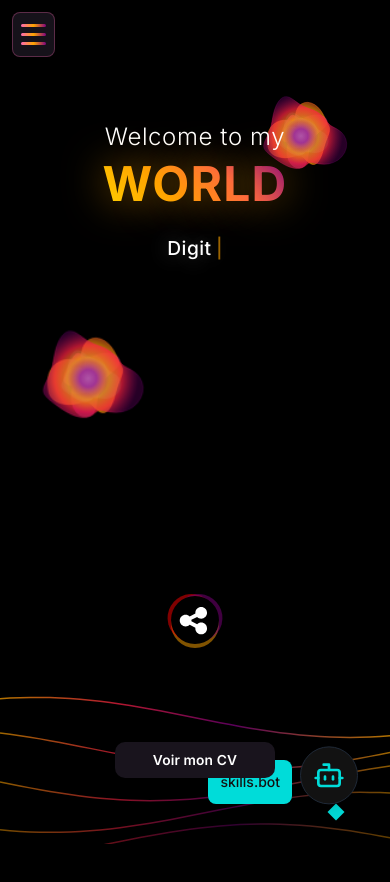
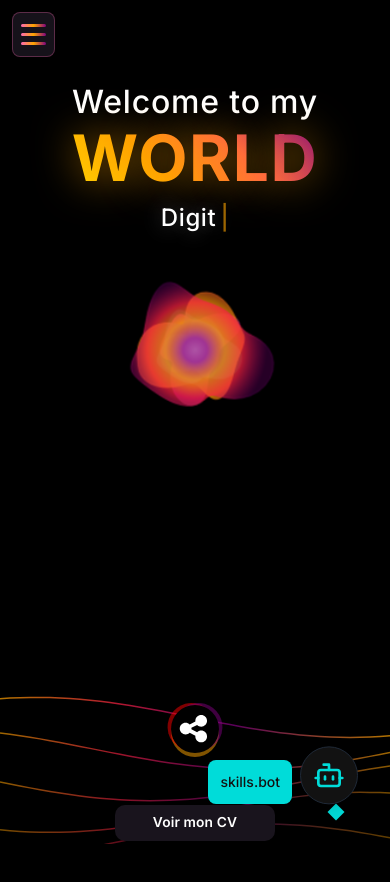
Before and after one commit to Raphael91000/raphbolt, a React (Vite) app: page / in a window 390 px wide. Shown: the top 882 px of the page. Built offline with nearby package versions, Linux system fonts and the light colour scheme.

Commit message:
home page

```diff
--- a/src/sections/Home.tsx
+++ b/src/sections/Home.tsx
@@ -25,6 +25,7 @@ const FluidShapesAnimation = ({ opacity = 1 }: { opacity?: number }) => {
     const canvas = canvasRef.current;
     if (!canvas) return;
     const ctx = canvas.getContext("2d");
+    if (!ctx) return;
     canvas.width = canvasSize;
     canvas.height = canvasSize;
     let animationId: number;
@@ -124,7 +125,7 @@ const FluidShapesAnimation = ({ opacity = 1 }: { opacity?: number }) => {
         ref={canvasRef}
         width={canvasSize}
         height={canvasSize}
-        className="block"
+        className="hidden sm:block"
         style={{
           filter: "blur(0.5px)",
           mixBlendMode: "screen",
@@ -133,6 +134,116 @@ const FluidShapesAnimation = ({ opacity = 1 }: { opacity?: number }) => {
         }}
       />
     </div>
+  );
+};
+
+// --- Animation mobile séparée ---
+const MobileFluidAnimation = ({ opacity = 1 }: { opacity?: number }) => {
+  const canvasRef = useRef<HTMLCanvasElement>(null);
+  const canvasSize = 200;
+
+  useEffect(() => {
+    const canvas = canvasRef.current;
+    if (!canvas) return;
+    const ctx = canvas.getContext("2d");
+    if (!ctx) return;
+    canvas.width = canvasSize;
+    canvas.height = canvasSize;
+    let animationId: number;
+
+    const drawFluidShapes = () => {
+      ctx.clearRect(0, 0, canvasSize, canvasSize);
+      ctx.save();
+      ctx.translate(canvasSize / 2, canvasSize / 2);
+      const time = Date.now() * 0.001;
+      const scaleFactor = canvasSize / 400;
+      for (let shape = 0; shape < 3; shape++) {
+        const shapeOffset = (shape * Math.PI * 2) / 3;
+        const wavePhase = time + shape * 2;
+        let gradient;
+        if (shape === 0) {
+          gradient = ctx.createRadialGradient(0, 0, 20 * scaleFactor, 0, 0, 120 * scaleFactor);
+          gradient.addColorStop(0, "rgba(255, 165, 0, 0.9)");
+          gradient.addColorStop(0.3, "rgba(255, 34, 68, 0.7)");
+          gradient.addColorStop(0.6, "rgba(128, 0, 128, 0.7)");
+          gradient.addColorStop(1, "rgba(255, 165, 0, 0.3)");
+        } else if (shape === 1) {
+          gradient = ctx.createRadialGradient(0, 0, 20 * scaleFactor, 0, 0, 120 * scaleFactor);
+          gradient.addColorStop(0, "rgba(255, 34, 68, 0.9)");
+          gradient.addColorStop(0.3, "rgba(128, 0, 128, 0.7)");
+          gradient.addColorStop(0.6, "rgba(255, 165, 0, 0.7)");
+          gradient.addColorStop(1, "rgba(255, 34, 68, 0.3)");
+        } else {
+          gradient = ctx.createRadialGradient(0, 0, 20 * scaleFactor, 0, 0, 120 * scaleFactor);
+          gradient.addColorStop(0, "rgba(128, 0, 128, 0.9)");
+          gradient.addColorStop(0.3, "rgba(255, 165, 0, 0.7)");
+          gradient.addColorStop(0.6, "rgba(255, 34, 68, 0.7)");
+          gradient.addColorStop(1, "rgba(128, 0, 128, 0.3)");
+        }
+        ctx.beginPath();
+        const segments = 80;
+        const baseRadius = (60 + shape * 20) * scaleFactor;
+        for (let i = 0; i <= segments; i++) {
+          const t = (i / segments) * Math.PI * 2;
+          const wave1 = Math.sin(t * 3 + wavePhase) * 15 * scaleFactor;
+          const wave2 = Math.cos(t * 5 + wavePhase * 0.7) * 8 * scaleFactor;
+          const wave3 = Math.sin(t * 2 + wavePhase * 1.3) * 12 * scaleFactor;
+          const baseAngle = t + shapeOffset + time * 0.1;
+          const radius = baseRadius + wave1 + wave2 + wave3;
+          const distortion = Math.sin(t * 4 + wavePhase) * 0.1;
+          const x = Math.cos(baseAngle + distortion) * radius;
+          const y = Math.sin(baseAngle + distortion) * radius;
+          if (i === 0) ctx.moveTo(x, y);
+          else ctx.lineTo(x, y);
+        }
+        ctx.closePath();
+        ctx.fillStyle = gradient;
+        ctx.fill();
+        ctx.strokeStyle = gradient;
+        ctx.lineWidth = 2 * scaleFactor;
+        ctx.stroke();
+        ctx.beginPath();
+        for (let i = 0; i <= segments; i++) {
+          const t = (i / segments) * Math.PI * 2;
+          const wave1 = Math.sin(t * 3 + wavePhase) * 15 * scaleFactor;
+          const wave2 = Math.cos(t * 5 + wavePhase * 0.7) * 8 * scaleFactor;
+          const wave3 = Math.sin(t * 2 + wavePhase * 1.3) * 12 * scaleFactor;
+          const baseAngle = t + shapeOffset + time * 0.1;
+          const radius = (baseRadius + wave1 + wave2 + wave3) * 0.6;
+          const distortion = Math.sin(t * 4 + wavePhase) * 0.1;
+          const x = Math.cos(baseAngle + distortion) * radius;
+          const y = Math.sin(baseAngle + distortion) * radius;
+          if (i === 0) ctx.moveTo(x, y);
+          else ctx.lineTo(x, y);
+        }
+        ctx.closePath();
+        const innerGradient = ctx.createRadialGradient(0, 0, 0, 0, 0, 40 * scaleFactor);
+        innerGradient.addColorStop(0, "rgba(255, 255, 255, 0.3)");
+        innerGradient.addColorStop(1, "rgba(255, 255, 255, 0.05)");
+        ctx.fillStyle = innerGradient;
+        ctx.fill();
+      }
+      ctx.restore();
+      animationId = requestAnimationFrame(drawFluidShapes);
+    };
+    drawFluidShapes();
+    return () => { if (animationId) cancelAnimationFrame(animationId); };
+  }, []);
+
+  return (
+    <canvas
+      ref={canvasRef}
+      width={canvasSize}
+      height={canvasSize}
+      className="block pointer-events-none"
+      style={{
+        filter: "blur(0.5px)",
+        mixBlendMode: "screen",
+        width: canvasSize + "px",
+        height: canvasSize + "px",
+        opacity
+      }}
+    />
   );
 };
 
@@ -413,8 +524,8 @@ const Home: React.FC = () => {
         </div>
       </div>
 
-      {/* Layout Mobile - texte centré en haut */}
-      <div className="relative z-30 w-full px-4 pt-12 sm:hidden">
+      {/* Layout Mobile - texte centré en haut - tout en haut de l'écran */}
+      <div className="relative z-30 w-full px-4 pt-2 sm:hidden">
 
         {/* Texte "Welcome to my World" centré pour mobile */}
         <motion.div
@@ -424,11 +535,11 @@ const Home: React.FC = () => {
           className="flex flex-col items-center text-center"
           style={{ opacity: canvasOpacity }}
         >
-          {/* Welcome to my - centré */}
+          {/* Welcome to my - centré avec même police que texte animé */}
           <div
-            className="text-white font-light tracking-wide mb-2 leading-tight"
+            className="text-white font-medium tracking-wide mb-1 leading-tight"
             style={{
-              fontSize: "clamp(1.5rem, 6vw, 2.5rem)"
+              fontSize: "clamp(2rem, 7vw, 3rem)"
             }}
           >
             Welcome to my
@@ -436,9 +547,9 @@ const Home: React.FC = () => {
 
           {/* WORLD avec dégradé - plus gros et centré */}
           <div
-            className="font-bold tracking-wide leading-none mb-4"
+            className="font-bold tracking-wide leading-none mb-1"
             style={{
-              fontSize: "clamp(3rem, 12vw, 6rem)",
+              fontSize: "clamp(4rem, 15vw, 8rem)",
               background: "linear-gradient(45deg, #FFD700, #FFA500, #FF6347, #800080)",
               backgroundClip: "text",
               WebkitBackgroundClip: "text",
@@ -449,11 +560,11 @@ const Home: React.FC = () => {
             WORLD
           </div>
 
-          {/* Texte animé machine à écrire - centré */}
+          {/* Texte animé machine à écrire - centré avec même espacement */}
           <div
             className="text-white font-medium tracking-wide flex items-center justify-center"
             style={{
-              fontSize: "clamp(1.2rem, 4vw, 1.8rem)",
+              fontSize: "clamp(1.5rem, 5vw, 2.2rem)",
               minHeight: "3rem"
             }}
           >
@@ -469,7 +580,7 @@ const Home: React.FC = () => {
               className="ml-1 animate-pulse"
               style={{
                 color: "#ffa500",
-                fontSize: "clamp(1.2rem, 4vw, 1.8rem)"
+                fontSize: "clamp(1.5rem, 5vw, 2.2rem)"
               }}
             >
               |
@@ -477,23 +588,29 @@ const Home: React.FC = () => {
           </div>
         </motion.div>
 
-        {/* Animation fluide plus grosse pour mobile - sous le texte */}
-        <div className="flex justify-center mt-8">
-          <div style={{ transform: 'scale(1.2)' }}>
-            <FluidShapesAnimation opacity={canvasOpacity} />
+        {/* Animation fluide plus grosse pour mobile - sous le texte - collée au texte */}
+        <div className="flex justify-center mt-2">
+          <div
+            className="pointer-events-none"
+            style={{
+              transform: 'scale(1.2)',
+              opacity: canvasOpacity
+            }}
+          >
+            <MobileFluidAnimation opacity={canvasOpacity} />
           </div>
         </div>
       </div>
 
-      {/* Container pour les boutons en bas - Remontés sur mobile */}
-      <div className="absolute left-0 right-0 z-40" style={{ bottom: 'clamp(4rem, 15vh, 8rem)' }}>
+      {/* Container pour les boutons en bas - Très remontés et quasi-collés */}
+      <div className="absolute left-0 right-0 z-40 bottom-16">
         {/* Boutons réseaux sociaux */}
         <motion.div
           initial={{ opacity: 0, y: 20 }}
           animate={{ opacity: 1, y: 0 }}
           transition={{ duration: 0.8, delay: 0.2 }}
-          className="w-full flex justify-center mb-4"
-          style={{ opacity: canvasOpacity, pointerEvents: 'auto' }}
+          className="w-full flex justify-center"
+          style={{ opacity: canvasOpacity, pointerEvents: 'auto', marginBottom: '4px' }}
         >
           <SocialButtons />
         </motion.div>
@@ -504,7 +621,7 @@ const Home: React.FC = () => {
           animate={{ opacity: 1, y: 0 }}
           transition={{ duration: 0.8, delay: 0.4 }}
           className="w-full flex justify-center"
-          style={{ opacity: canvasOpacity, pointerEvents: 'auto' }}
+          style={{ opacity: canvasOpacity, pointerEvents: 'auto', marginTop: '-34px' }}
         >
           <CVButton />
         </motion.div>
```
